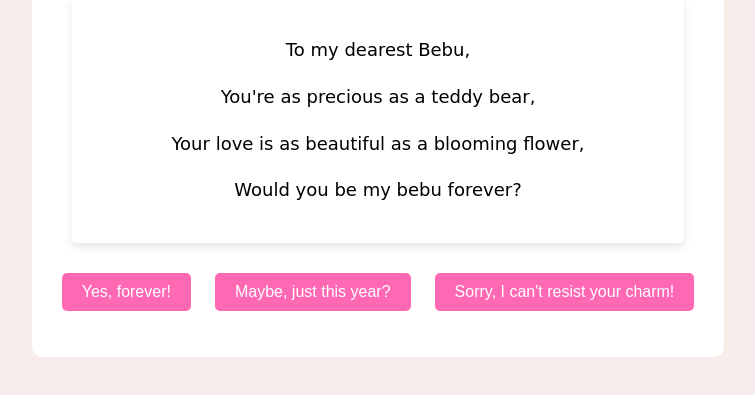
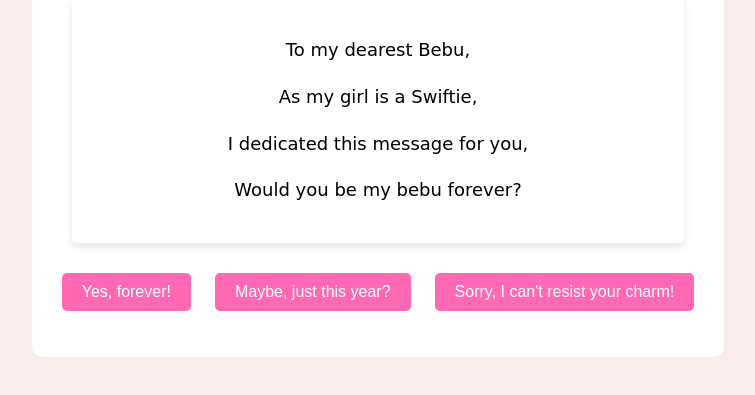
Before and after one commit to azeph/bebubear.github.io, a plain HTML site: page index.html in a window 1280 px wide. Shown: the part 339-734 px from the top of the page, without its empty margins (262-1017 px from the left). Drawn offline with Linux system fonts and the light colour scheme.

Commit message:
index.html

```diff
--- a/index.html
+++ b/index.html
@@ -16,8 +16,8 @@
             </div>
 <div class="message" id="message">
             <p>To my dearest Bebu,</p>
-            <p>You're as precious as a teddy bear,</p>
-            <p>Your love is as beautiful as a blooming flower,</p>
+            <p>As my girl is a Swiftie,</p>
+            <p>I dedicated this message for you,</p>
             <p>Would you be my bebu forever?</p>
   </div>
             <div class="options">
```
